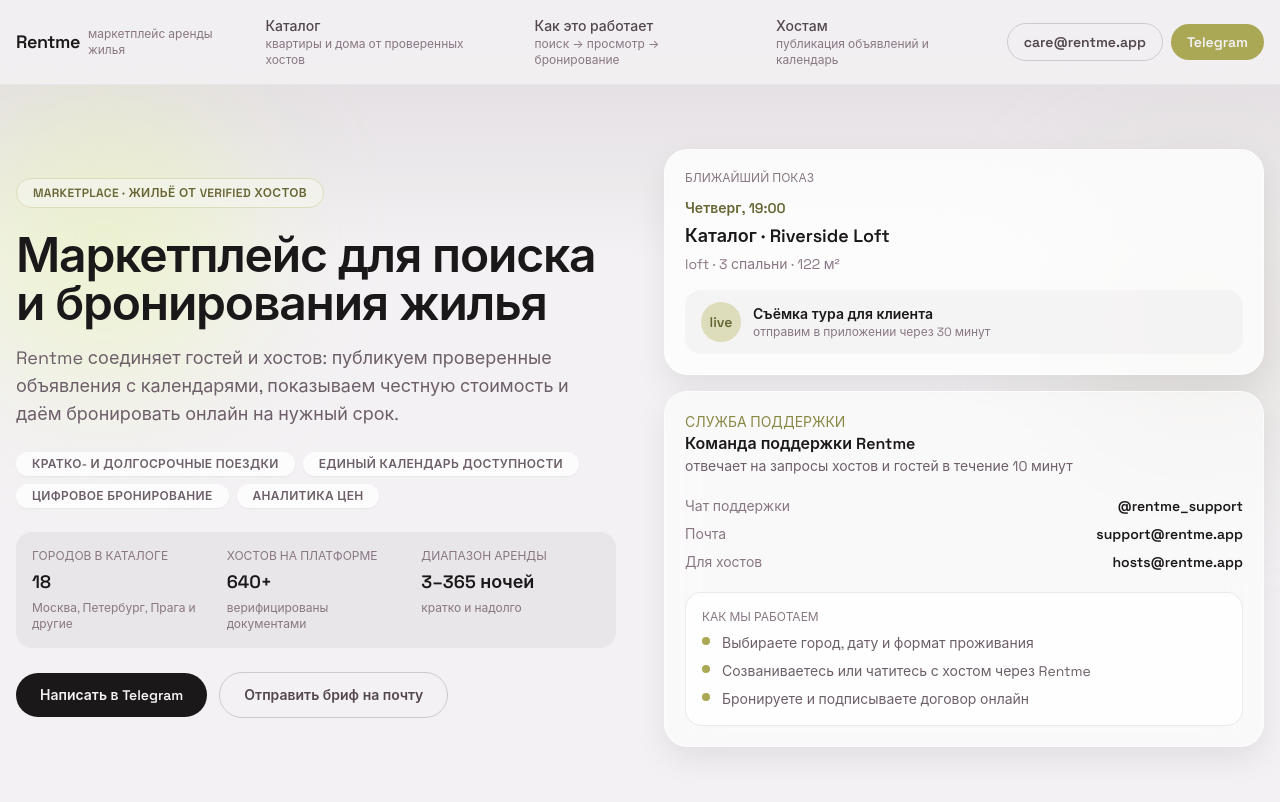
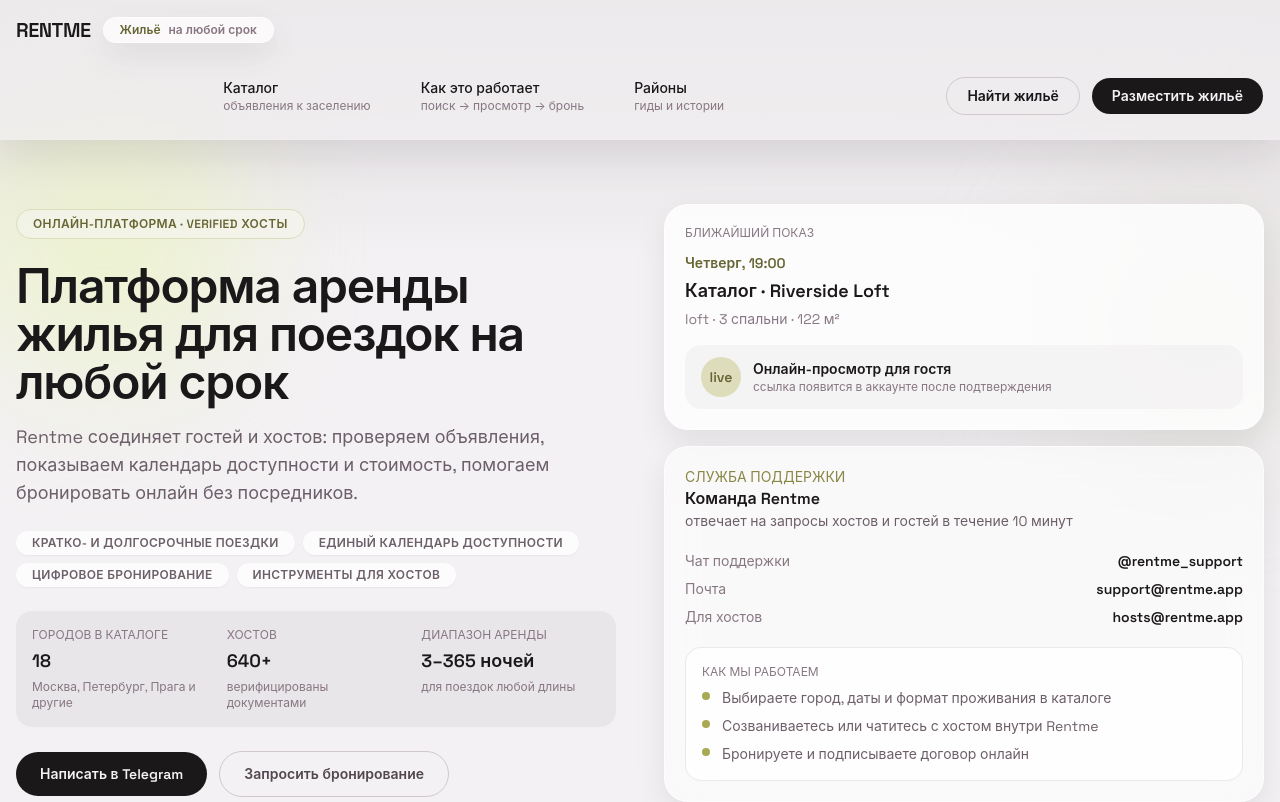
Before and after one commit to C4erries/rentme_front, a React (Vite) app: page / in a window 1280 px wide. Shown: the top 802 px of the page. Built offline with nearby package versions, Linux system fonts and the light colour scheme; no server answers.

Commit message:
rework 0.2

```diff
--- a/src/App.tsx
+++ b/src/App.tsx
@@ -22,7 +22,7 @@ function CtaPanel() {
           </p>
         </div>
         <a
-          href="mailto:care@rentme.app?subject=Rentme%20Marketplace%20-%20Request"
+          href="mailto:care@rentme.app?subject=Rentme%20-%20Support%20request"
           className="rounded-full bg-dusty-mauve-900 px-6 py-3 text-center text-sm font-semibold text-dusty-mauve-50 transition hover:bg-dusty-mauve-800"
         >
           Оставить заявку
--- a/src/components/Header.tsx
+++ b/src/components/Header.tsx
@@ -1,46 +1,82 @@
+import { useState } from 'react'
+
 const navLinks = [
-  { label: 'Каталог', hint: 'квартиры и дома от проверенных хостов' },
-  { label: 'Как это работает', hint: 'поиск → просмотр → бронирование' },
-  { label: 'Хостам', hint: 'публикация объявлений и календарь' },
+  { label: 'Каталог', hint: 'объявления к заселению', href: '#featured' },
+  { label: 'Как это работает', hint: 'поиск → просмотр → бронь', href: '#how-it-works' },
+  { label: 'Районы', hint: 'гиды и истории', href: '#stories' },
 ]
 
 export function Header() {
+  const [menuOpen, setMenuOpen] = useState(false)
+
+  const NavLinks = () => (
+    <nav className="flex flex-1 flex-col gap-4 text-sm md:flex-row md:items-center md:justify-center">
+      {navLinks.map((item) => (
+        <a
+          key={item.label}
+          href={item.href}
+          onClick={() => setMenuOpen(false)}
+          className="group flex flex-col rounded-2xl border border-transparent px-4 py-2 transition hover:border-dry-sage-300 hover:bg-white/40"
+        >
+          <span className="font-medium text-dusty-mauve-900 group-hover:text-dry-sage-700">{item.label}</span>
+          <span className="text-xs text-dusty-mauve-500">{item.hint}</span>
+        </a>
+      ))}
+    </nav>
+  )
+
   return (
-    <header className="sticky top-0 z-30 border-b border-dusty-mauve-100/80 bg-dusty-mauve-50/90 backdrop-blur-2xl">
-      <div className="container flex items-center justify-between gap-4 py-4">
-        <div className="flex items-center gap-2">
-          <span className="text-lg font-semibold tracking-tight text-dusty-mauve-900">Rentme</span>
-          <span className="hidden text-xs text-dusty-mauve-500 sm:inline">
-            маркетплейс аренды жилья
-          </span>
+    <header className="sticky top-0 z-40 bg-dusty-mauve-50/70 shadow-[0_10px_40px_rgba(27,24,26,0.1)] backdrop-blur-2xl">
+      <div className="container py-4">
+        <div className="flex items-center gap-4">
+          <div className="flex items-center gap-3">
+            <span className="text-xl font-semibold uppercase tracking-tight text-dusty-mauve-900">Rentme</span>
+            <div className="hidden items-center gap-2 rounded-full border border-white/60 bg-white/70 px-4 py-1 text-xs font-semibold text-dry-sage-700 shadow-soft sm:flex">
+              <span>Жильё</span>
+              <span className="text-dusty-mauve-500">на любой срок</span>
+            </div>
           </div>
 
-        <nav className="hidden items-center gap-8 text-sm md:flex">
-          {navLinks.map((item) => (
-            <div key={item.label} className="group flex flex-col">
-              <span className="font-medium text-dusty-mauve-700 transition group-hover:text-dry-sage-700">
-                {item.label}
-              </span>
-              <span className="text-xs text-dusty-mauve-500">{item.hint}</span>
+          <div className="ml-auto flex items-center gap-3 md:hidden">
+            <a
+              href="#featured"
+              className="rounded-full border border-dusty-mauve-200 px-4 py-2 text-xs font-semibold text-dusty-mauve-900 shadow-sm"
+            >
+              Каталог
+            </a>
+            <button
+              type="button"
+              onClick={() => setMenuOpen((prev) => !prev)}
+              className="flex h-10 w-10 items-center justify-center rounded-full border border-dusty-mauve-200 bg-white/70"
+              aria-label="Открыть меню"
+            >
+              <span className="sr-only">Меню</span>
+              <span className="block h-0.5 w-5 bg-dusty-mauve-900" />
+            </button>
           </div>
-          ))}
-        </nav>
+        </div>
 
-        <div className="flex items-center gap-2 text-sm font-semibold">
+        <div
+          className={`mt-4 flex flex-col gap-4 rounded-3xl border border-white/60 bg-white/80 p-4 shadow-soft transition-all md:mt-6 md:flex-row md:items-center md:justify-between md:border-transparent md:bg-transparent md:p-0 md:shadow-none ${
+            menuOpen ? 'flex' : 'hidden md:flex'
+          }`}
+        >
+          <NavLinks />
+          <div className="flex flex-col gap-3 text-sm font-semibold md:flex-row md:items-center">
             <a
-            href="mailto:care@rentme.app"
-            className="hidden rounded-full border border-dusty-mauve-200 px-4 py-2 text-dusty-mauve-700 transition hover:border-dry-sage-400 hover:text-dry-sage-700 sm:inline-flex"
+              href="#featured"
+              onClick={() => setMenuOpen(false)}
+              className="inline-flex items-center justify-center rounded-full border border-dusty-mauve-200 px-5 py-2 text-dusty-mauve-900 transition hover:border-dry-sage-400 hover:text-dry-sage-700"
             >
-            care@rentme.app
+              Найти жильё
             </a>
             <a
-            href="https://t.me/rentme"
-            target="_blank"
-            rel="noreferrer"
-            className="rounded-full bg-dry-sage-500 px-4 py-2 text-dusty-mauve-50 transition hover:bg-dry-sage-600"
+              href="mailto:hosts@rentme.app?subject=Rentme%20-%20Add%20listing"
+              className="inline-flex items-center justify-center rounded-full bg-dusty-mauve-900 px-5 py-2 text-dusty-mauve-50 transition hover:bg-dusty-mauve-800"
             >
-            Telegram
+              Разместить жильё
             </a>
+          </div>
         </div>
       </div>
     </header>
--- a/src/components/HeroSection.tsx
+++ b/src/components/HeroSection.tsx
@@ -1,14 +1,14 @@
 const stats = [
   { label: 'Городов в каталоге', value: '18', note: 'Москва, Петербург, Прага и другие' },
-  { label: 'Хостов на платформе', value: '640+', note: 'верифицированы документами' },
-  { label: 'Диапазон аренды', value: '3–365 ночей', note: 'кратко и надолго' },
+  { label: 'Хостов', value: '640+', note: 'верифицированы документами' },
+  { label: 'Диапазон аренды', value: '3–365 ночей', note: 'для поездок любой длины' },
 ] as const
 
 const highlights = [
   'кратко- и долгосрочные поездки',
   'единый календарь доступности',
   'цифровое бронирование',
-  'аналитика цен',
+  'инструменты для хостов',
 ]
 
 const conciergeContacts = [
@@ -24,25 +24,25 @@ const viewingCard = {
 }
 
 const serviceSteps = [
-  'Выбираете город, дату и формат проживания',
-  'Созваниваетесь или чатитесь с хостом через Rentme',
+  'Выбираете город, даты и формат проживания в каталоге',
+  'Созваниваетесь или чатитесь с хостом внутри Rentme',
   'Бронируете и подписываете договор онлайн',
 ]
 
 export function HeroSection() {
   return (
-    <section className="container grid gap-8 py-10 md:grid-cols-2 md:items-center md:gap-12 md:py-16">
+    <section id="how-it-works" className="container grid gap-8 py-10 md:grid-cols-2 md:items-center md:gap-12 md:py-16">
       <div className="space-y-6">
         <span className="inline-flex items-center gap-2 rounded-full border border-dry-sage-200 bg-dry-sage-50/70 px-4 py-1.5 text-xs font-semibold uppercase tracking-wide text-dry-sage-700">
-          marketplace · жильё от verified хостов
+          онлайн-платформа · verified хосты
         </span>
         <div className="space-y-4">
           <h1 className="text-3xl font-semibold leading-tight tracking-tight text-dusty-mauve-900 sm:text-4xl lg:text-5xl">
-            Маркетплейс для поиска и бронирования жилья
+            Платформа аренды жилья для поездок на любой срок
           </h1>
           <p className="text-base text-dusty-mauve-600 sm:text-lg">
-            Rentme соединяет гостей и хостов: публикуем проверенные объявления с календарями,
-            показываем честную стоимость и даём бронировать онлайн на нужный срок.
+            Rentme соединяет гостей и хостов: проверяем объявления, показываем календарь доступности
+            и стоимость, помогаем бронировать онлайн без посредников.
           </p>
         </div>
 
@@ -77,10 +77,10 @@ export function HeroSection() {
             Написать в Telegram
           </a>
           <a
-            href="mailto:care@rentme.app?subject=Rentme%20Club%20бронь"
+            href="mailto:care@rentme.app?subject=Rentme%20-%20Booking%20request"
             className="inline-flex items-center justify-center rounded-full border border-dusty-mauve-200 px-6 py-3 text-sm font-semibold text-dusty-mauve-700 transition hover:border-dry-sage-400 hover:text-dry-sage-700"
           >
-            Отправить бриф на почту
+            Запросить бронирование
           </a>
         </div>
       </div>
@@ -98,8 +98,8 @@ export function HeroSection() {
               live
             </span>
             <div>
-              <p className="text-sm font-semibold text-dusty-mauve-900">Съёмка тура для клиента</p>
-              <p className="text-xs text-dusty-mauve-500">отправим в приложении через 30 минут</p>
+              <p className="text-sm font-semibold text-dusty-mauve-900">Онлайн-просмотр для гостя</p>
+              <p className="text-xs text-dusty-mauve-500">ссылка появится в аккаунте после подтверждения</p>
             </div>
           </div>
         </div>
@@ -107,12 +107,8 @@ export function HeroSection() {
         <div className="glass-panel space-y-5 p-5">
           <div>
             <p className="text-sm uppercase text-dry-sage-600">Служба поддержки</p>
-            <p className="text-base font-semibold text-dusty-mauve-900">
-              Команда поддержки Rentme
-            </p>
-            <p className="text-sm text-dusty-mauve-600">
-              отвечает на запросы хостов и гостей в течение 10 минут
-            </p>
+            <p className="text-base font-semibold text-dusty-mauve-900">Команда Rentme</p>
+            <p className="text-sm text-dusty-mauve-600">отвечает на запросы хостов и гостей в течение 10 минут</p>
           </div>
           <dl className="space-y-2 text-sm text-dusty-mauve-700">
             {conciergeContacts.map((contact) => (
--- a/src/components/ListingPreview.tsx
+++ b/src/components/ListingPreview.tsx
@@ -47,7 +47,7 @@ export function ListingPreview({ listingId, summary, onClose }: ListingPreviewPr
       : summary?.location) ?? 'Локация уточняется'
   const description =
     data?.description ??
-    'Собираем расширенное описание, проверяем историю дома и готовим чек-лист для просмотра.'
+    'Показываем историю объявления, календарь и удобства. Можно запросить просмотр и оформить бронь прямо из Rentme.'
 
   const availabilityBlocks = data?.calendar?.blocks ?? []
   const highlightedBlocks = availabilityBlocks.slice(0, 2)
@@ -155,7 +155,7 @@ export function ListingPreview({ listingId, summary, onClose }: ListingPreviewPr
 
             <div className="flex flex-wrap gap-3">
               <a
-                href={`mailto:care@rentme.app?subject=Rentme%20Club%20-%20${listingId}`}
+                href={`mailto:care@rentme.app?subject=Rentme%20-%20Listing%20${listingId}`}
                 className="inline-flex items-center justify-center rounded-full bg-dusty-mauve-900 px-5 py-3 text-sm font-semibold text-dusty-mauve-50 transition hover:bg-dusty-mauve-800"
               >
                 Запросить просмотр
--- a/src/components/NeighborhoodStories.tsx
+++ b/src/components/NeighborhoodStories.tsx
@@ -24,7 +24,7 @@ const spotlights = [
 
 export function NeighborhoodStories() {
   return (
-    <section className="container space-y-6 py-10">
+    <section id="stories" className="container space-y-6 py-10">
       <div className="flex flex-col gap-2 md:flex-row md:items-end md:justify-between">
         <div>
           <p className="text-sm font-semibold uppercase text-dry-sage-600">районы и истории</p>
@@ -33,7 +33,7 @@ export function NeighborhoodStories() {
           </h2>
         </div>
         <p className="text-sm text-dusty-mauve-500">
-          Каждую неделю кураторы дополняют гиды новым аудио и видео-контентом.
+          Редакция Rentme обновляет гайды новыми аудио- и видео-маркерами каждую неделю.
         </p>
       </div>
 
```
Also changed, not shown: src/components/TestimonialsSection.tsx (+5 -5 lines). Lines whose indentation alone changed are shown as unchanged.
